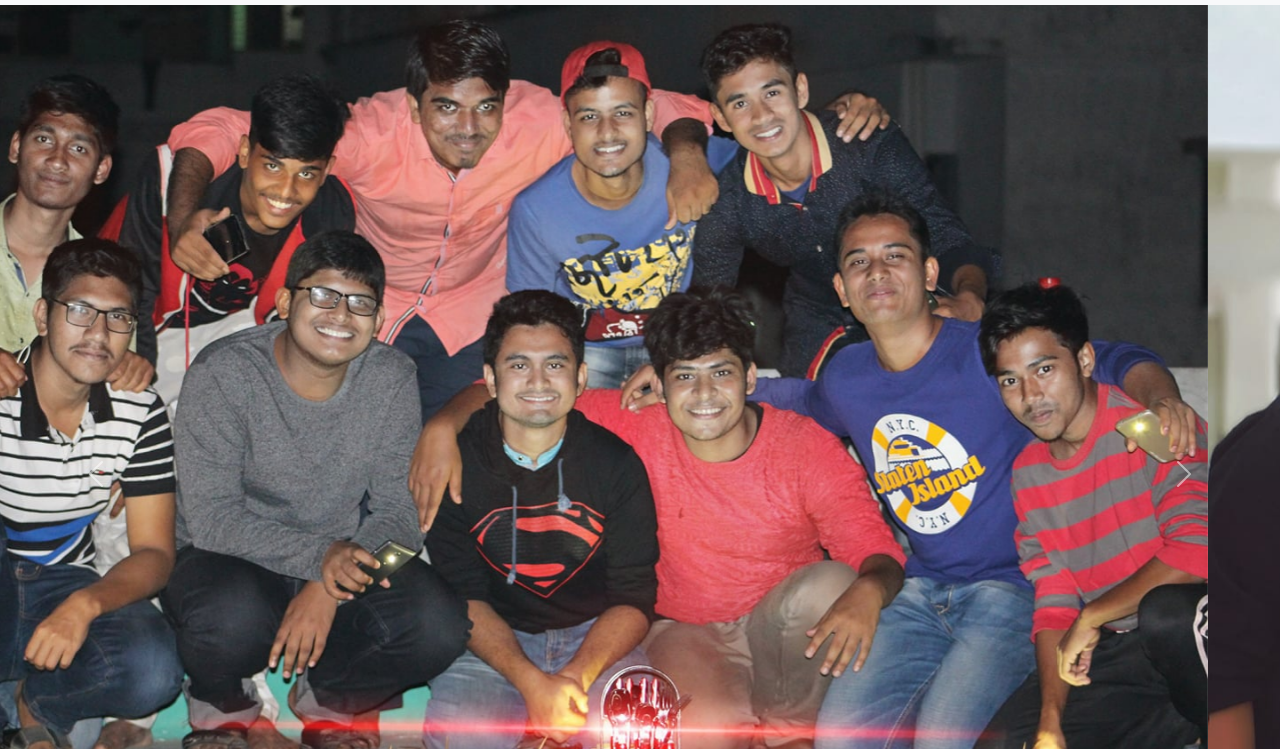
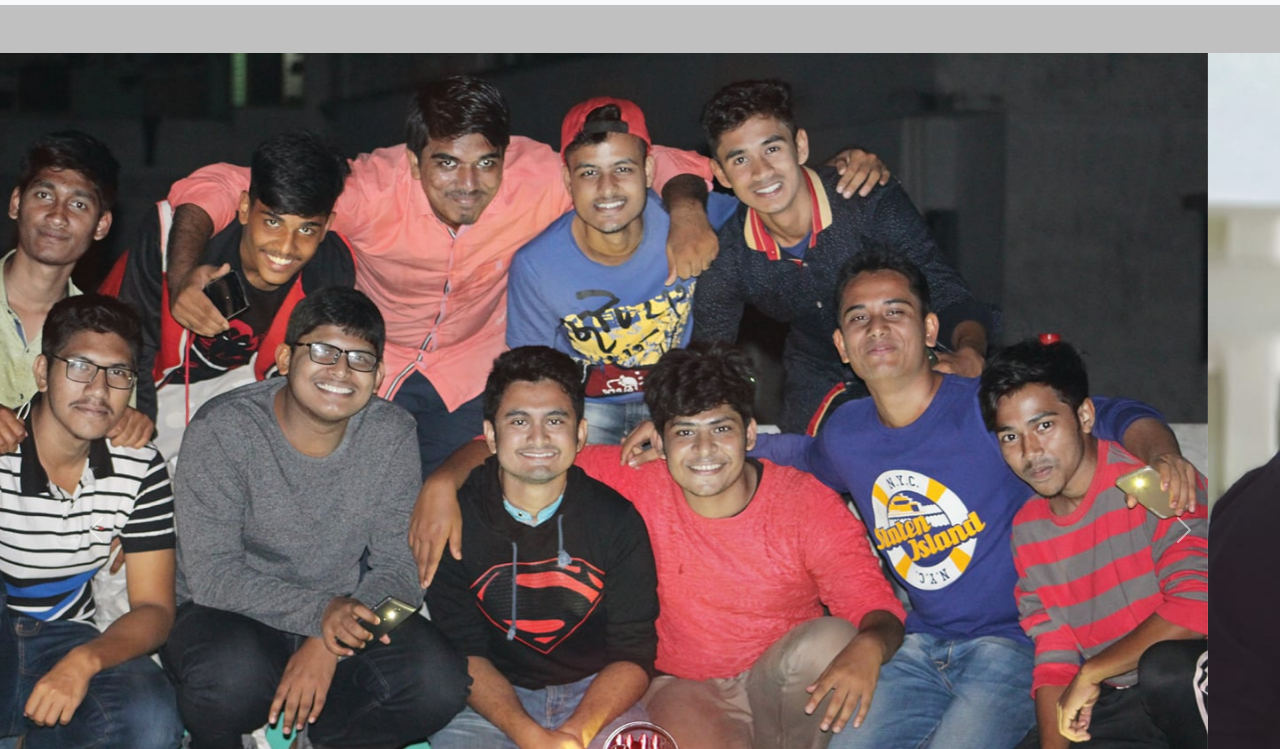
Before and after one commit to CNSAKIB/First-Bootstrap-Site, a plain HTML site: page index.html in a window 1280 px wide. Shown: the part 51-800 px from the top of the page. Drawn offline with Linux system fonts and the light colour scheme.

Commit message:
slider margin-top change

```diff
--- a/index.html
+++ b/index.html
@@ -28,6 +28,10 @@
 
         .fa-paper-plane {
             padding-right: 5px;
+        }
+
+        .Slider-margin {
+            margin-top: 80px;
         }
     </style>
     <!-- Additional Style ends here -->
@@ -85,11 +89,12 @@
     <main>
         <!-- Banner-Image Slide Starts -->
 
+        <section class="Slider-margin">
             <div id="carouselExampleIndicators" class="carousel slide w-100 h-25 mt-4 pt-4 mx-auto my-auto"
                 data-bs-ride="carousel">
                 <div class="carousel-indicators">
-                <button type="button" data-bs-target="#carouselExampleIndicators" data-bs-slide-to="0" class="active"
-                    aria-current="true" aria-label="Slide 1"></button>
+                    <button type="button" data-bs-target="#carouselExampleIndicators" data-bs-slide-to="0"
+                        class="active" aria-current="true" aria-label="Slide 1"></button>
                     <button type="button" data-bs-target="#carouselExampleIndicators" data-bs-slide-to="1"
                         aria-label="Slide 2"></button>
                     <button type="button" data-bs-target="#carouselExampleIndicators" data-bs-slide-to="2"
@@ -119,6 +124,7 @@
             </div>
 
             <!-- Banner-Image Slide Ends -->
+        </section>
 
         <!-- Blog Section Starts -->
         <h1 style="text-align: center; padding-top: 50px; margin-bottom: 50px;font-size: 48px;"><u>My Blogs</u></h1>
```
Lines whose indentation alone changed are shown as unchanged.
